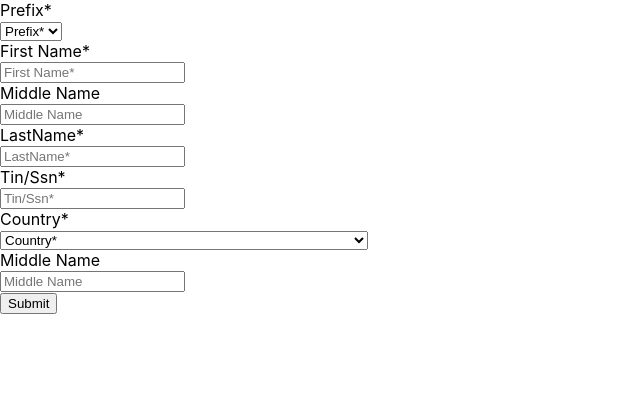
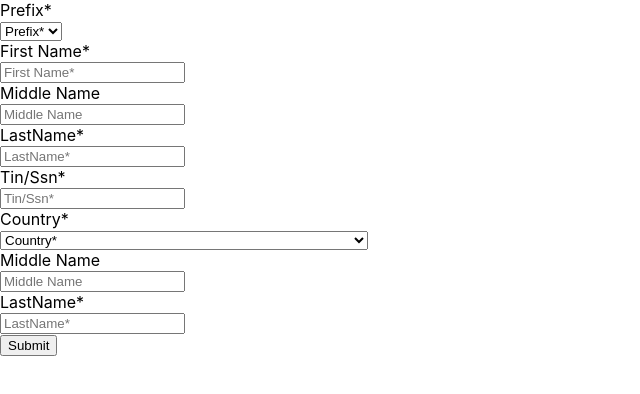
Before and after one commit to cosmo3769/redux-form-validation, a React (Create React App) app: page / in a window 1280 px wide. Shown: the top 394 px of the page, without its empty margins (0-640 px from the left). Built offline with nearby package versions, Linux system fonts and the light colour scheme.

Commit message:
updated conditional rendering

```diff
--- a/src/components/FormComponent.jsx
+++ b/src/components/FormComponent.jsx
@@ -32,7 +32,10 @@ let FormComponent = (props) => {
         label="Country*"
         validate={required} />
       {country !== 'US' &&
-          <Field name="middleName" type="text" component={Input} label="Middle Name" validate={[name, maxLength]}/>
+            <div>
+                <Field name="middleName" type="text" component={Input} label="Middle Name" validate={[name, maxLength]}/>
+                <Field name="lastName" type="text" component={Input} label="LastName*" validate={[required, name, maxLength]}/>
+            </div>
       }
       <button type="submit">Submit</button>
     </form>
```
